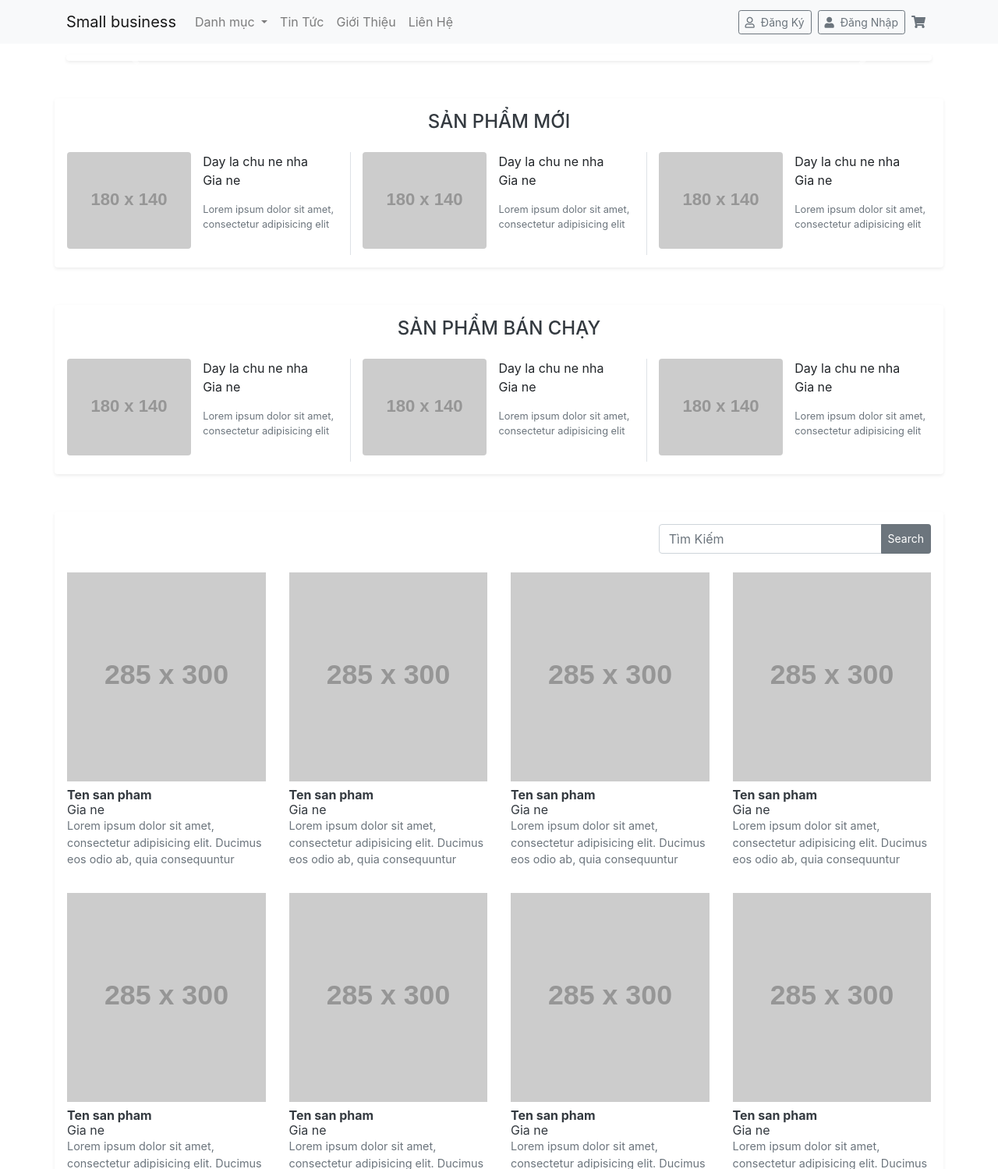
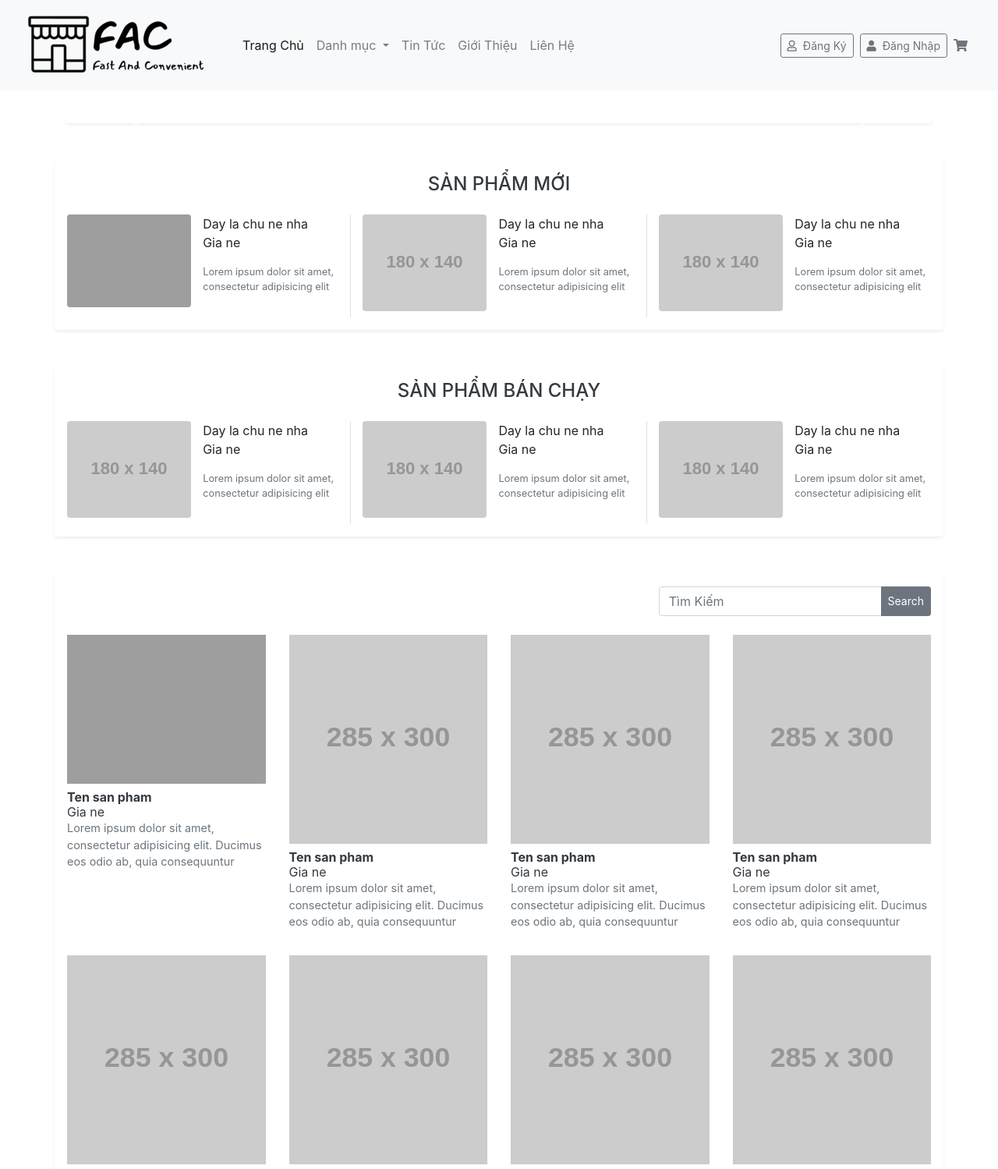
Before and after one commit to ptta2879/PTUD_CT_N2, a PHP site: page / in a window 1280 px wide. Shown: the top 1499 px of the page at 78% size. Run offline with PHP 8.4, Linux system fonts and the light colour scheme; grey boxes labelled with a size stand in for pictures from a placeholder-image service; data that the repository does not hold is empty; some libraries are stand-ins or nearby versions; grey boxes are pictures that could not be loaded.

Commit message:
Lam logo giao dien

```diff
--- a/controllers/HomeC.php
+++ b/controllers/HomeC.php
@@ -7,7 +7,7 @@ class home
 	{
 		$p = new databasePDO();
 		$v = new viewHome();
-		$slide=$p->loaddulieu('SELECT * FROM tintuc');
+		$slide=$p->loaddulieu('SELECT * FROM tintuc ORDER BY vitri asc');
 		$v->tintuc($slide);
 	}
 }
--- a/footer.php
+++ b/footer.php
@@ -46,5 +46,6 @@
 
 <script src="views/assets/js/jquery.min.js"></script>
 <script src="views/assets/js/bootstrap.bundle.min.js"></script>
+<script src="views/assets/js/myjs.js"></script>
 </body>
 </html>
--- a/header.php
+++ b/header.php
@@ -9,6 +9,8 @@
 <link rel="stylesheet" type="text/css" href="views/assets/css/bootstrap.min.css">
 <link rel="stylesheet" href="views/assets/css/all.css">
 <link rel="stylesheet" type="text/css" href="views/assets/css/style.css">
+<link rel="stylesheet" type="text/css" href="views/assets/css/mycss.css">
+<link REL="SHORTCUT ICON" HREF="views/assets/img/logo/FAC2.ico">
 </head>
 
 <body>
@@ -16,15 +18,19 @@
  <header>
     <!-- <div class="container-fluid"> -->
       <nav class="navbar navbar-expand-lg navbar-light bg-light fixed-top">
-        <div class="container">
-          <a href="index.php" class="navbar-brand">Small business</a>
+        <div class="container-fluid">
+          <a href="index.php" class="navbar-brand">
+            <img class="hinh" src="views/assets/img/logo/FAC2.ico">
+          </a>
 
           <button class="navbar-toggler" type="button" data-toggle="collapse" data-target="#navbarCollapse" aria-controls="navbarCollapse" aria-expanded="false" aria-label="Toggle navigation">
             <span class="navbar-toggler-icon"></span>
           </button>
           <div class="collapse navbar-collapse" id="navbarCollapse">
             <ul class="navbar-nav mr-auto">
-
+              <li class="nav-item active">
+                <a href="index.php" class="nav-link">Trang Chủ</a>
+              </li>
               <li class="nav-item dropdown">
                 <a class="nav-link dropdown-toggle" href="#" id="navbarDropdown" role="button" data-toggle="dropdown" aria-haspopup="true" aria-expanded="false">
                   Danh mục
--- a/index.php
+++ b/index.php
@@ -7,16 +7,16 @@
 <section class="container sessionrieng">
   <div class=" shadow-sm p-1 mb-3 mt-3 bg-white rounded">
 
-  <div id="carouselExampleCaptions" class="carousel slide" data-ride="carousel">
+  <div id="carouselExampleCaptions" class="carousel slide carousel-fade" data-ride="carousel">
   <ol class="carousel-indicators">
     <li data-target="#carouselExampleCaptions" data-slide-to="0" class="active"></li>
     <li data-target="#carouselExampleCaptions" data-slide-to="1"></li>
     <li data-target="#carouselExampleCaptions" data-slide-to="2"></li>
   </ol>
   <div class="carousel-inner">
-    <?php
-      $p->banner();
-    ?>
+   <?php
+    $p->banner();
+   ?>
   </div>
   <a class="carousel-control-prev" href="#carouselExampleCaptions" role="button" data-slide="prev">
     <span class="carousel-control-prev-icon" aria-hidden="true"></span>
@@ -32,8 +32,6 @@
 
 
 
-
-
 <main>
 <div class="container shadow-sm p-3 mb-5 mt-5 bg-white rounded">
   <div class="row">
@@ -43,10 +41,11 @@
   </div>
   <div class="row">
     <div class="col-lg-4 col-md-6 border-right">
-      <div class="row">
+      <div class="row ">
         <div class="col-6">
-
-          <img src="http://placehold.it/180x140" class="figure-img img-fluid rounded" alt="">
+          <div class="hinh">
+        <img src="https://cdn.tgdd.vn/Products/Images/42/219208/vsmart-joy-3-4gb-den-600x600-400x400.jpg" class="figure-img img-fluid rounded img" alt="">
+        </div>
         </div>
         <div class="col-6 p-0">
           <p class="mb-0">Day la chu ne nha</p>
@@ -157,7 +156,7 @@
     <div class="col-lg-3 col-md-6">
       <a href="#">
        <figure class="figure">
-        <img src="http://placehold.it/285x300" class="figure-img img-fluid" alt="Figure image">
+        <img src="https://cdn.tgdd.vn/Products/Images/42/219208/vsmart-joy-3-4gb-den-600x600-400x400.jpg" class="figure-img img-fluid hinh" alt="Figure image">
         <figcaption class="figure-caption">
           <p class="h6 mb-0 font-weight-bold text-dark">Ten san pham</p>
           <p class="h6 font-weight-normal mb-0 text-dark">Gia ne</p>
--- /dev/null
+++ b/views/assets/css/mycss.css
@@ -0,0 +1,11 @@
+
+.sessionrieng{
+    margin-top: 150px;
+}
+.hinh{
+
+    transition: all 1s ease;
+}
+.hinh:hover {
+    transform: scale(1.08,1.08);
+}
--- a/views/assets/css/style.css
+++ b/views/assets/css/style.css
@@ -13,9 +13,6 @@
   }
 }*/
 
-.sessionrieng{
-  margin-top: 70px;
-}
 
 .form-control:focus {
   color: #495057;
--- a/views/viewHome.php
+++ b/views/viewHome.php
@@ -9,16 +9,17 @@ class viewHome
 			if($i==0)
 			{
 				echo '
-				<div class="carousel-item active">
-				<a href="#">
-     			<img src="views/assets/img/tintuc/'.$row['hinh'].'.png"  class="d-block w-100 rounded" alt="even1">
-     			</a></div>';
+				 <div class="carousel-item active">
+       		 		<a href="#">
+         			 <img src="views/assets/img/tintuc/Tintuc'.$row['id'].'.png"   height="400px" width="100%" alt="even1">
+          			</a>
+          		</div>';
 			}
 			else
 			{
 				echo '<div class="carousel-item">
       <a href="#">
-      <img src="views/assets/img/tintuc/'.$row['hinh'].'.png" class="d-block w-100 rounded" alt="even">
+      <img src="views/assets/img/tintuc/Tintuc'.$row['id'].'.png" height="400px" width="100%"  alt="even">
       </a>
     </div>';
 			}
```
Also changed, not shown: header_admin.php (+5 -5 lines), views/assets/img/logo/FAC1.ico (added), views/assets/img/logo/FAC2.ico (added).
